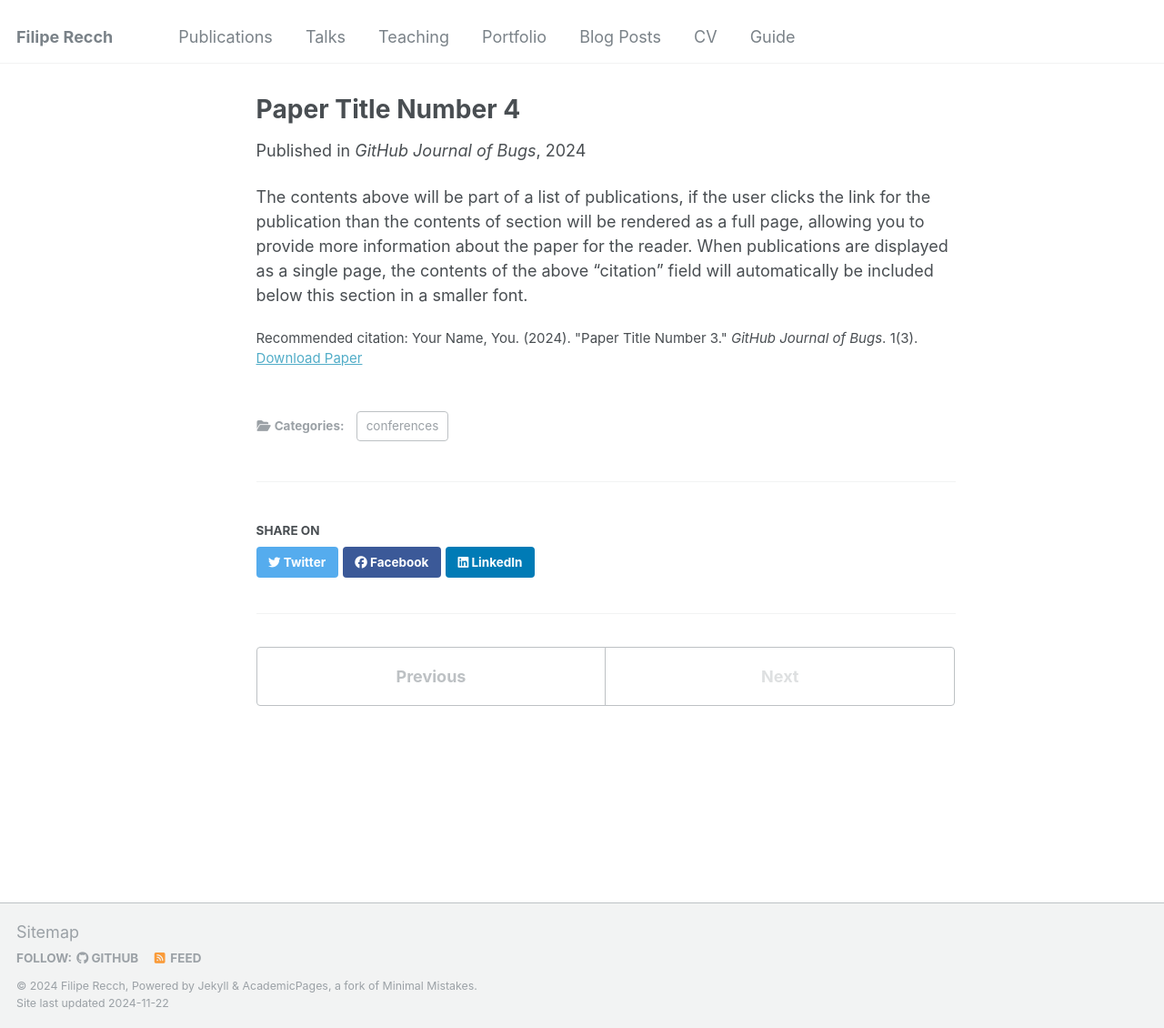
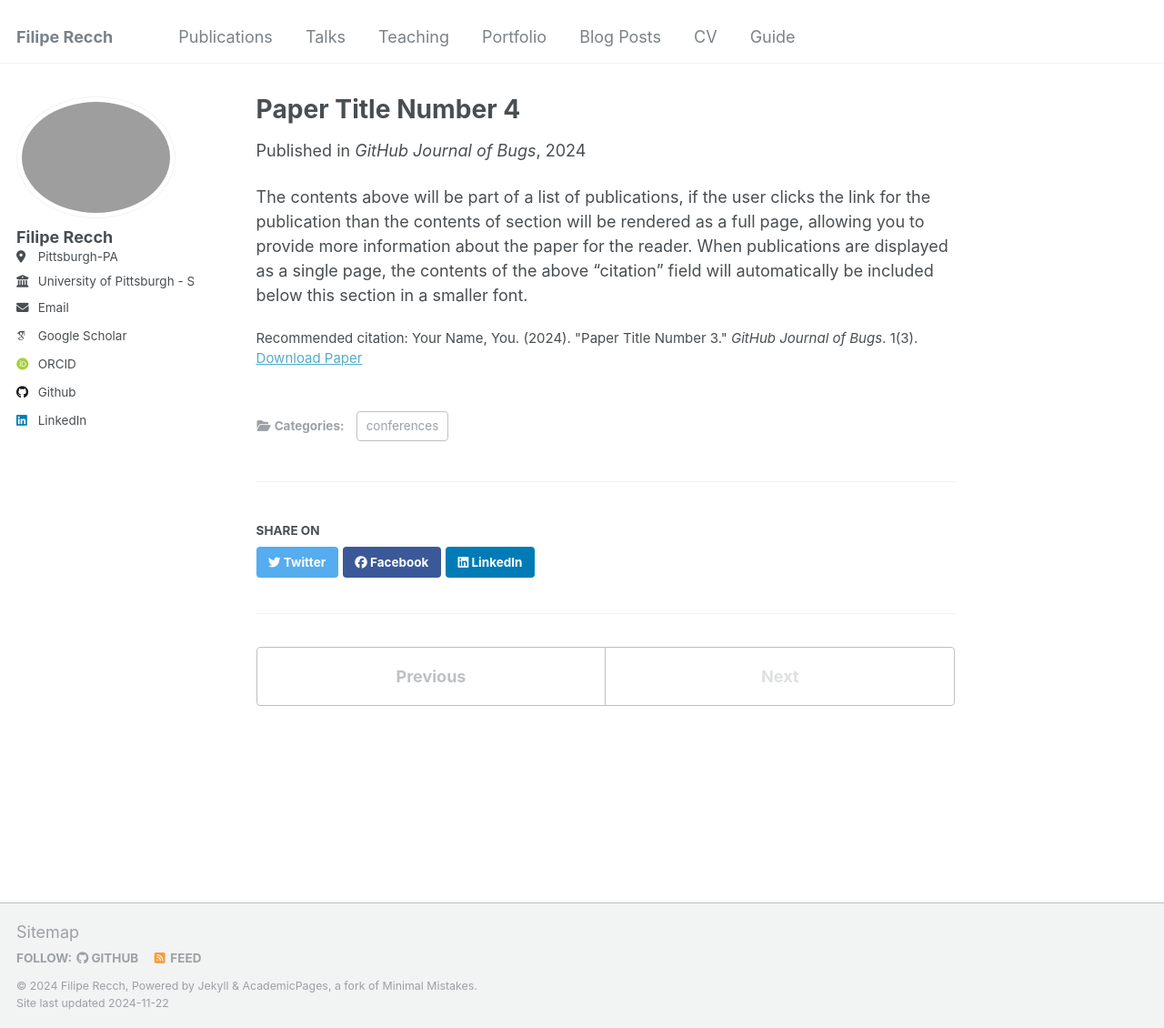
Before and after one commit to filiperecch/filiperecch.github.io, a Jekyll site: the page built from _publications/2024-02-17-paper-title-number-4.md, in a window 1280 px wide and 1130 px high. Shown: the whole window at 91% size. Built offline with Jekyll 4.4.1, drawn with Linux system fonts in a browser that asks for light colours; some web fonts are replaced; part of the change alters nothing that is shown.

```diff
--- a/_config.yml
+++ b/_config.yml
@@ -160,6 +160,7 @@ include:
 exclude:
   - "*.sublime-project"
   - "*.sublime-workspace"
+  - _pages/publications
   - .asset-cache
   - .bundle
   - .github
@@ -262,7 +263,7 @@ defaults:
       type: publications
     values:
       layout: single
-      author_profile: false
+      author_profile: true
       share: true
       comments: true
   # _portfolio
```
